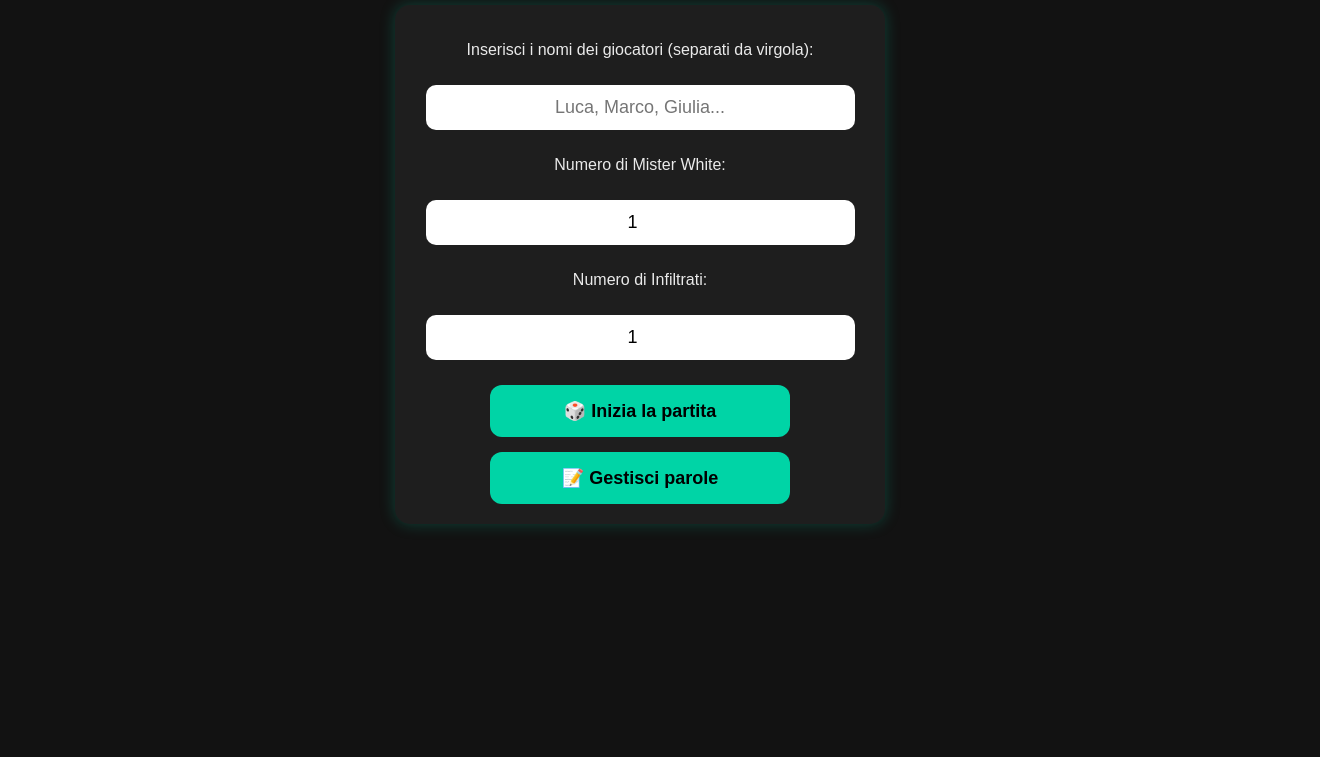
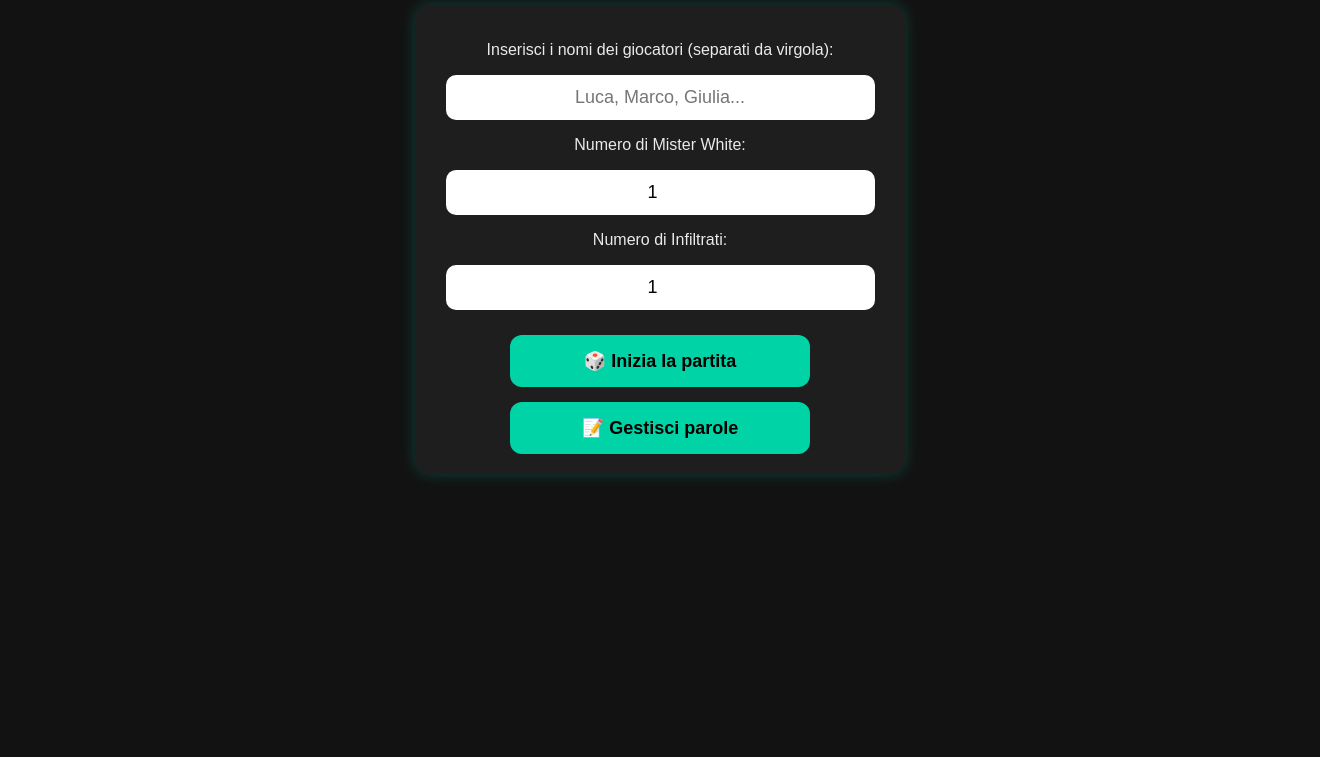
Before and after one commit to lucaargento/mr-white, a plain HTML site: page index.html in a window 1280 px wide. Shown: the part 83-840 px from the top of the page, 1320 px wide, since content can reach past the window. Before the commit the page ends 800 px from the top, so only its background shows below. Drawn offline with Linux system fonts and the light colour scheme.

Commit message:
Update index.html

```diff
--- a/index.html
+++ b/index.html
@@ -15,7 +15,6 @@ if ("serviceWorker" in navigator) {
   navigator.serviceWorker.register("service-worker.js");
 }
 </script>
-
 
 <title>Mister White Game</title>
 
@@ -35,6 +34,10 @@ body {
     text-align: center;
     margin: 0;
     padding: 20px;
+    width: 100vw;
+    height: 100vh;
+    overflow-x: hidden;
+    -webkit-overflow-scrolling: touch;
 }
 
 h2 {
@@ -43,16 +46,18 @@ h2 {
 }
 
 input, input[type=number] {
+    display: block;
+    margin: 10px auto;
     width: 90%;
     padding: 12px;
     border-radius: 10px;
     border: none;
-    margin: 10px 0;
     font-size: 18px;
     text-align: center;
 }
 
 .card {
+    position: relative;
     background: var(--card);
     padding: 20px;
     border-radius: 15px;
@@ -294,7 +299,6 @@ roles.forEach(r => {
         }
     });
 
-
     currentIndex = 0;
     document.getElementById("setupScreen").style.display = "none";
     document.getElementById("finalScreen").style.display = "none";
@@ -360,6 +364,15 @@ function restartGame() {
     document.getElementById("roleScreen").style.display = "none";
     document.getElementById("setupScreen").style.display = "block";
 }
+
+// --- Fix input focus per iOS PWA ---
+document.querySelectorAll('input').forEach(input => {
+  input.addEventListener('focus', () => {
+    setTimeout(() => {
+      input.scrollIntoView({behavior: 'smooth', block: 'center'});
+    }, 300);
+  });
+});
 </script>
 
 </body>
```
Lines whose indentation alone changed are shown as unchanged.
